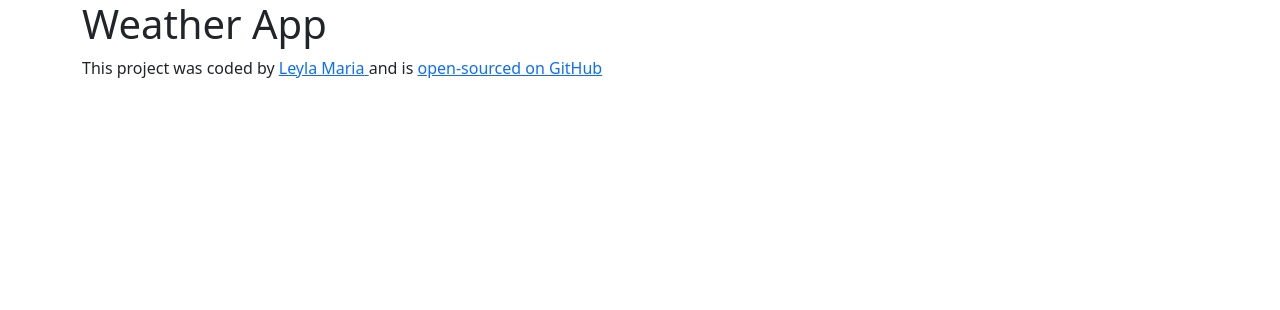
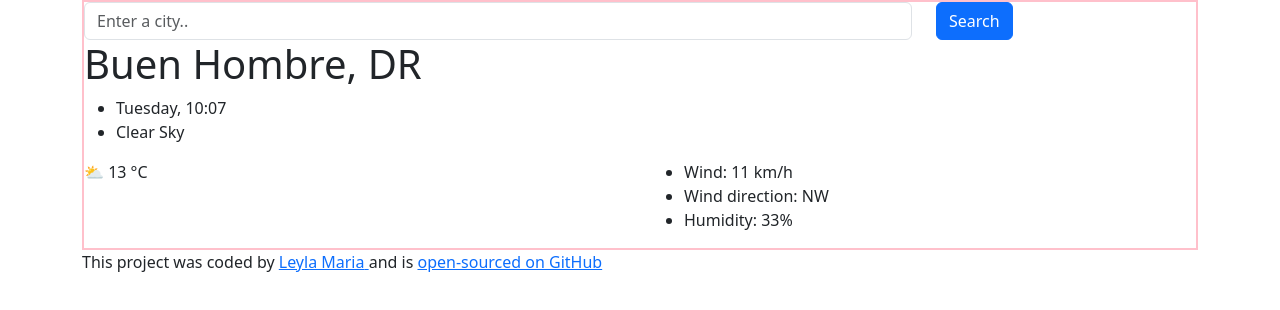
Before and after one commit to leylamaria/yinarts-weather, a React (Create React App) app: page / in a window 1280 px wide. Shown: the top 310 px of the page. Built offline with nearby package versions, Linux system fonts and the light colour scheme.

Commit message:
Added basic HTML structure

```diff
--- a/src/App.js
+++ b/src/App.js
@@ -1,10 +1,11 @@
+import Weather from "./Weather";
 import "./App.css";
 
 export default function App() {
   return (
     <div className="App">
       <div className="container">
-        <h1>Weather App</h1>
+        <Weather />
         <footer>
           <p>
             This project was coded by{" "}
--- /dev/null
+++ b/src/Weather.css
@@ -0,0 +1,3 @@
+.Weather {
+  border: 2px solid pink;
+}
--- /dev/null
+++ b/src/Weather.js
@@ -0,0 +1,38 @@
+import React from "react";
+import "./Weather.css";
+
+export default function Weather() {
+  return (
+    <div className="Weather">
+      <form>
+        <div className="row">
+          <div className="col-9">
+            <input
+              type="search"
+              placeholder="Enter a city.."
+              className="form-control"
+            />
+          </div>
+          <div className="col-3">
+            <input type="submit" value="Search" className="btn btn-primary" />
+          </div>
+        </div>
+      </form>
+      <h1>Buen Hombre, DR</h1>
+      <ul>
+        <li>Tuesday, 10:07</li>
+        <li>Clear Sky</li>
+      </ul>
+      <div className="row">
+        <div className="col-6">⛅️ 13 °C</div>
+        <div className="col-6">
+          <ul>
+            <li>Wind: 11 km/h</li>
+            <li>Wind direction: NW</li>
+            <li> Humidity: 33%</li>
+          </ul>
+        </div>
+      </div>
+    </div>
+  );
+}
```
